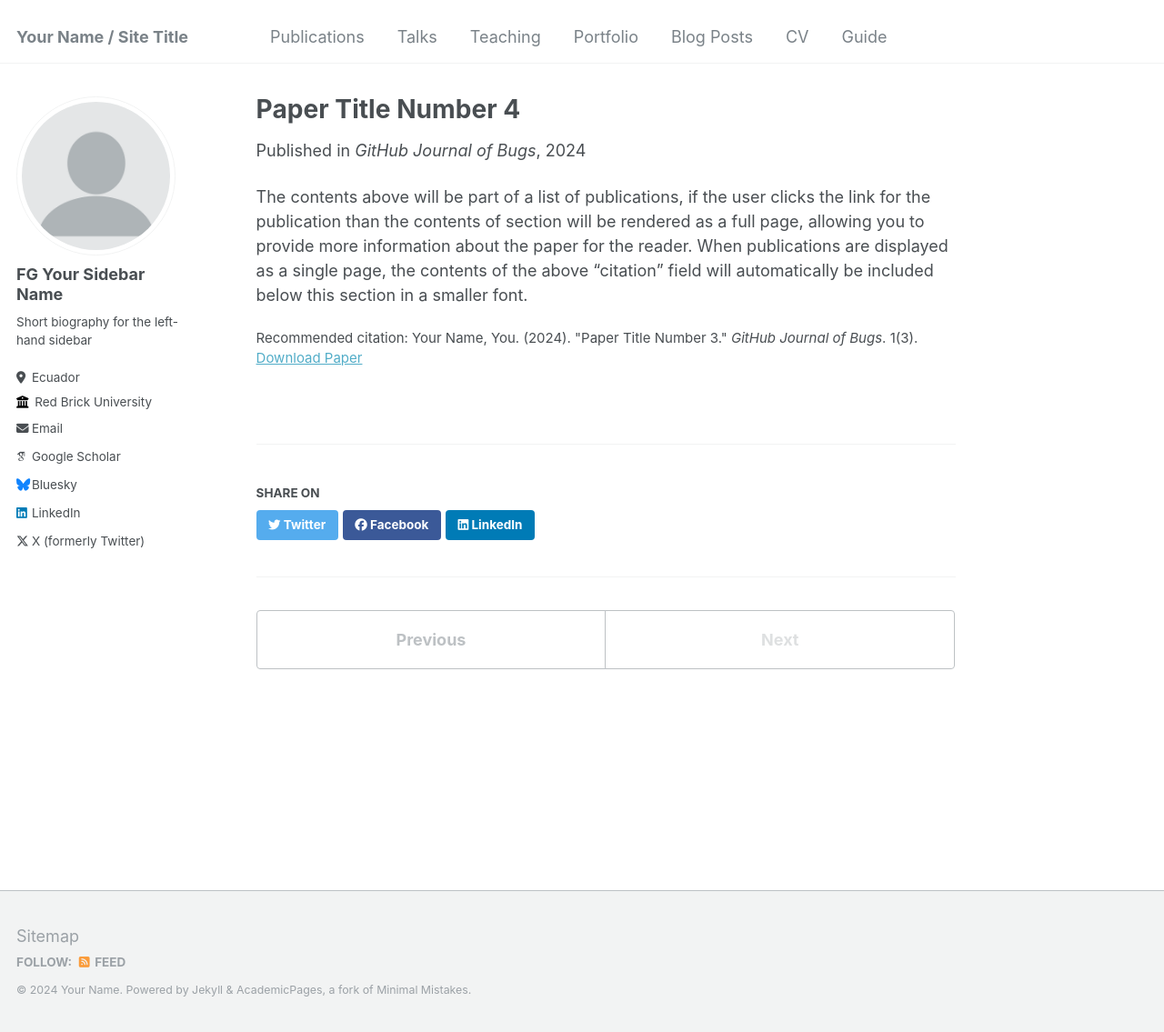
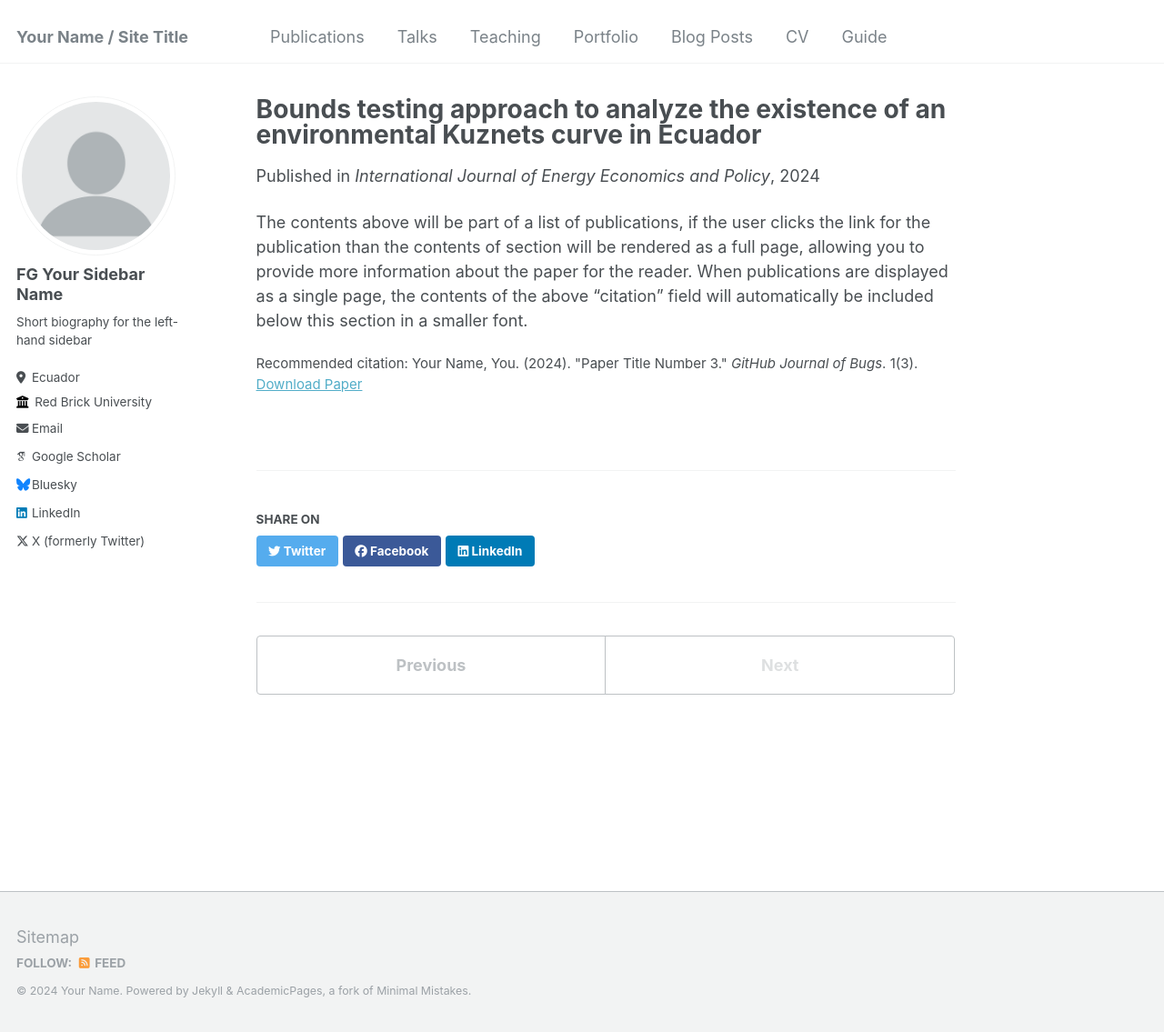
Before and after one commit to EnexFG/EnexFG.github.io, a Jekyll site: the page built from _publications/2024-02-17-paper-title-number-4.md, in a window 1280 px wide and 1135 px high. Shown: the whole window at 91% size. Built offline with Jekyll 4.4.1, drawn with Linux system fonts in a browser that asks for light colours; some web fonts are replaced.

Commit message:
Update 2024-02-17-paper-title-number-4.md

```diff
--- a/_publications/2024-02-17-paper-title-number-4.md
+++ b/_publications/2024-02-17-paper-title-number-4.md
@@ -1,11 +1,11 @@
 ---
-title: "Paper Title Number 4"
+title: "Bounds testing approach to analyze the existence of an environmental Kuznets curve in Ecuador"
 collection: publications
 permalink: /publication/2024-02-17-paper-title-number-4
 excerpt: 'This paper is about fixing template issue #693.'
 date: 2024-02-17
-venue: 'GitHub Journal of Bugs'
-paperurl: 'http://academicpages.github.io/files/paper3.pdf'
+venue: 'International Journal of Energy Economics and Policy'
+paperurl: 'https://dergipark.org.tr/en/download/article-file/361608'
 citation: 'Your Name, You. (2024). &quot;Paper Title Number 3.&quot; <i>GitHub Journal of Bugs</i>. 1(3).'
 ---
 
```
